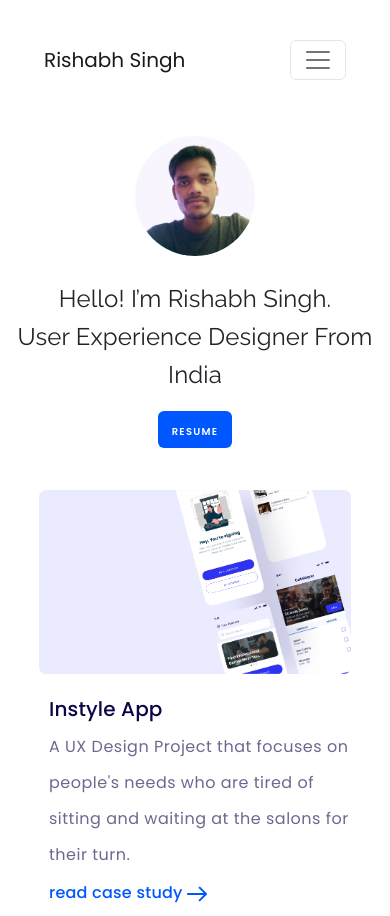
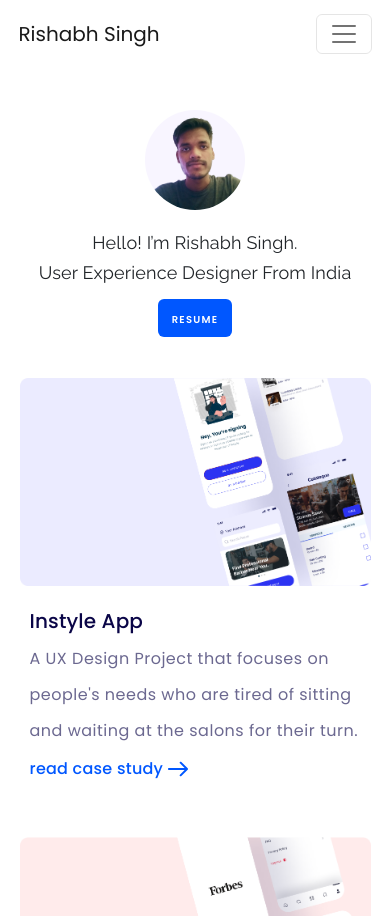
Before and after one commit to alphaion/portfolio, a plain HTML site: page index.html in a window 390 px wide. Shown: the top 916 px of the page. Drawn offline with nearby package versions, Linux system fonts and the light colour scheme.

Commit message:
spacing fix

```diff
--- a/style/style.scss
+++ b/style/style.scss
@@ -57,6 +57,7 @@
 
 .button {
     text-decoration: none;
+    margin-top: 1em;
     border-radius: 6px;
     padding: 0.8em 1.8em;
     background-color: var(--data-color-accent);
@@ -154,6 +155,11 @@
 }
 
 @media only screen and (max-width: 700px) {
+
+    .navbar {
+        margin: 0.4em;
+    }
+
     .button {
         padding: 0.45em 0.85em;
 
@@ -163,13 +169,13 @@
     }
 
     .myImg {
-        width: 120px;
-        height: 120px;
+        width: 100px;
+        height: 100px;
     }
 
     .welcome-text {
-        font-size: 24px;
-        line-height: 38px;
+        font-size: 18px;
+        line-height: 30px;
         letter-spacing: 0.15px;
     }
 
@@ -179,14 +185,13 @@
 
     .caseStudySmall {
         display: block;
-        margin: 2em auto;
-        width: 80%;
+        margin: 0.4em auto;
+        width: 90%;
         height: auto;
         align-items: center;
         justify-content: center;
         text-align: center;
         justify-items: center;
-        margin: 0em auto;
     }
 
     .caseStudySmall .instyleCover,
```
Also changed, not shown: style/style.css, 1 other file.
